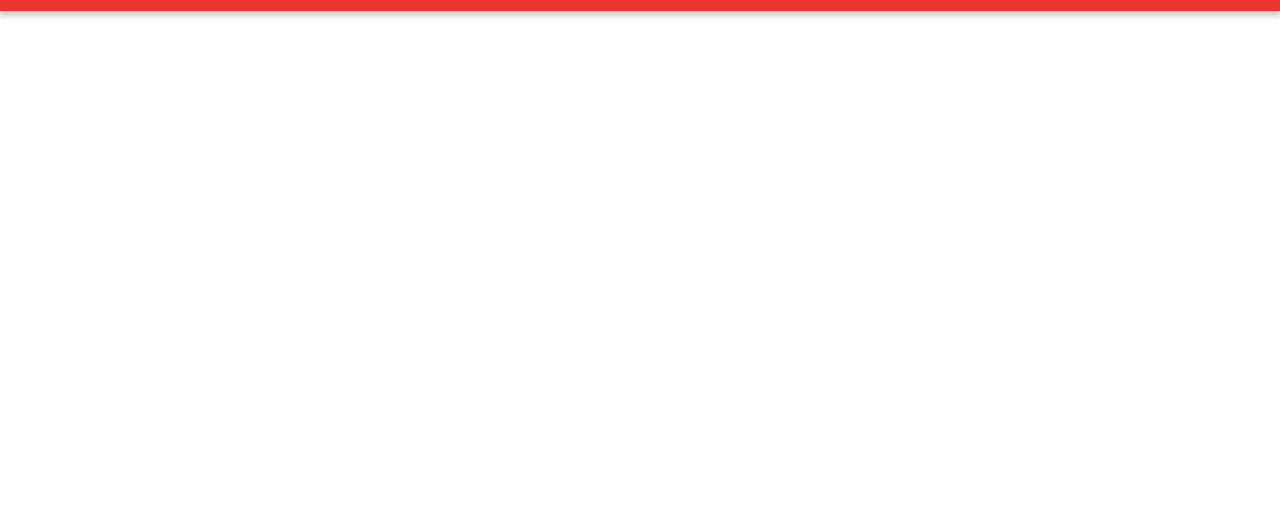
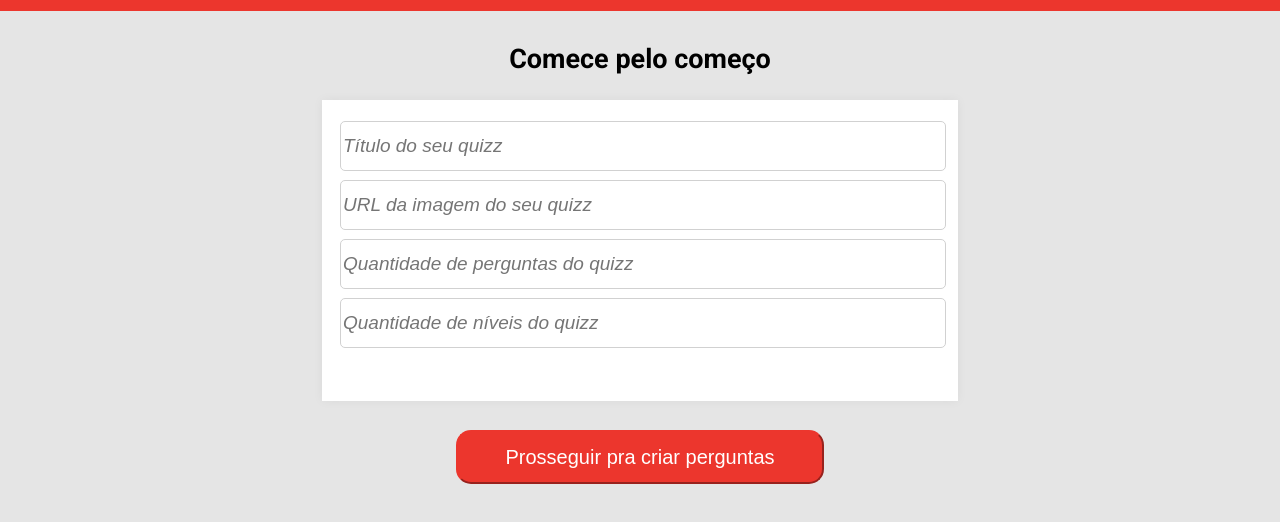
Before and after one commit to m4arthu/Buzzquizz, a plain HTML site: page index.html in a window 1280 px wide. Shown: the part 58-580 px from the top of the page. Drawn offline with nearby package versions, Linux system fonts and the light colour scheme.

Commit message:
Willyan - tela 3-1 - criacao do quizz-info basica

```diff
--- a/assets/css/mobile.css
+++ b/assets/css/mobile.css
@@ -0,0 +1,14 @@
+@media (max-width: 600px){
+    button {
+        width: 324px;
+        font-size: 18px;
+    }
+
+    .box-info-basica {
+        width: 100%;
+    }
+
+    .tela-3-1 h2 {
+        font-size: 20px;
+    }
+}
--- a/assets/css/style.css
+++ b/assets/css/style.css
@@ -1,5 +1,6 @@
 body{
     font-family: 'Roboto', sans-serif;
+    background-color: #e5e5e5;
 }
 
 .logo{
@@ -13,3 +14,55 @@ body{
     font-size: 37px;
     box-shadow: 0 5px 5px rgb(0, 0, 0 , 0.2) ;
 }
+
+
+.tela-3-1 {
+    display: flex;
+    flex-direction: column;
+    justify-content: center;
+    align-items: center;
+    background-color: #e5e5e5;
+}
+
+.tela-3-1 h2 {
+    margin-top: 37px;
+    margin-bottom: 29px;
+    font-weight: 700;
+    line-height: 23.44px;
+    font-size: 27px;
+}
+
+.tela-3-1 input {
+    width: 100%;
+    height: 46px;
+    border-radius: 5px;
+    border: 1px solid #D1D1D1;
+    margin-bottom: 9px;
+    font-size: 19px;
+    font-style: italic;
+    font-weight: 400;
+    line-height: 22px;
+    text-align: left;
+
+}
+
+.box-info-basica {
+    background-color: #ffffff;
+    height: 256px;
+    margin: 0 auto;
+    padding: 21px 18px 24px 18px;
+    box-shadow: 0px 0px 10px 0px #0000000D;
+    width: 600px;
+
+}
+
+button {
+    margin-top: 29px;
+    color: #ffffff;
+    background-color: #EC362D;
+    border-color: #EC362D;
+    border-radius: 15px;
+    height: 54px;
+    width: 368px;
+    font-size: 20px;
+}
--- a/index.html
+++ b/index.html
@@ -18,5 +18,23 @@
             BuzzQuizz
         </div>
     </header>
+
+    <div class="tela-3-1 escondido">
+        <h2>Comece pelo começo</h2>
+        <div class="box-info-basica">
+            <input type="text" class="criacao-titulo" placeholder="Título do seu quizz">
+            <input type="text" class="criacao-url" placeholder="URL da imagem do seu quizz">
+            <input type="text" class="criacao-qtd-perguntas" placeholder="Quantidade de perguntas do quizz">
+            <input type="text" class="criacao-qtd-niveis" placeholder="Quantidade de níveis do quizz">
+        </div>
+        <button class="info-basica-bt" onclick="criacaoinfobasica()">Prosseguir pra criar perguntas</button>
+    </div>
+    <div class="tela-3-2 escondido">
+
+    </div>
+
+    <script src="https://unpkg.com/ionicons@5.4.0/dist/ionicons.js"></script>
+    <script src="https://cdn.jsdelivr.net/npm/axios/dist/axios.min.js"></script>
+    <script src="./script.js"></script>
 </body>
 </html>
--- /dev/null
+++ b/script.js
@@ -0,0 +1,51 @@
+let qtdNiveisUsuario, informacoesBasicas;
+
+function dadoinvalido() {
+    alert(`Dados incorretos, por favor Verifique se:\n
+    Todos os campos estão preenchidos,\n
+    O título tem entre 20 e 65 caracteres,\n
+    A URL é válida,\n
+    A quantidade de perguntas é no mínimo 3,\n
+    A quantidade de níveis é no mínimo 2
+    `);
+    console.log('dado invalido')
+
+}
+
+function criacaoinfobasica() {
+    console.log('cria info');
+
+    let titulo = document.querySelector(".criacao-titulo").value;
+    let url = document.querySelector(".criacao-url").value;
+    let perguntas = document.querySelector(".criacao-qtd-perguntas").value;
+    let niveis = document.querySelector(".criacao-qtd-niveis").value;
+    console.log(titulo);
+    console.log(perguntas);
+    console.log(niveis);
+
+    if (titulo.length >= 20 && titulo.length <= 65) {
+        console.log('if titulo');
+        if (perguntas >= 3) {
+            console.log('if pergunta');
+            if (niveis >= 2) {
+                console.log('if nivel');
+                try {
+                    let urls = new URL(url)
+                    const tela31 = cardselector.querySelector('.tela-3-1');
+                    tela31.classList.add('escondido');
+                    informacoesBasicas = {
+                        image: url,
+                        title: titulo
+                    };
+                    let qtdPerguntas = Number(perguntas);
+                    qtdNiveisUsuario = Number(niveis);
+                    criarPerguntas(qtdPerguntas);
+                } catch (err) {
+                    dadoinvalido();
+                }
+
+            } else { dadoinvalido() }
+        } else { dadoinvalido() }
+    } else { dadoinvalido() }
+
+}
```
